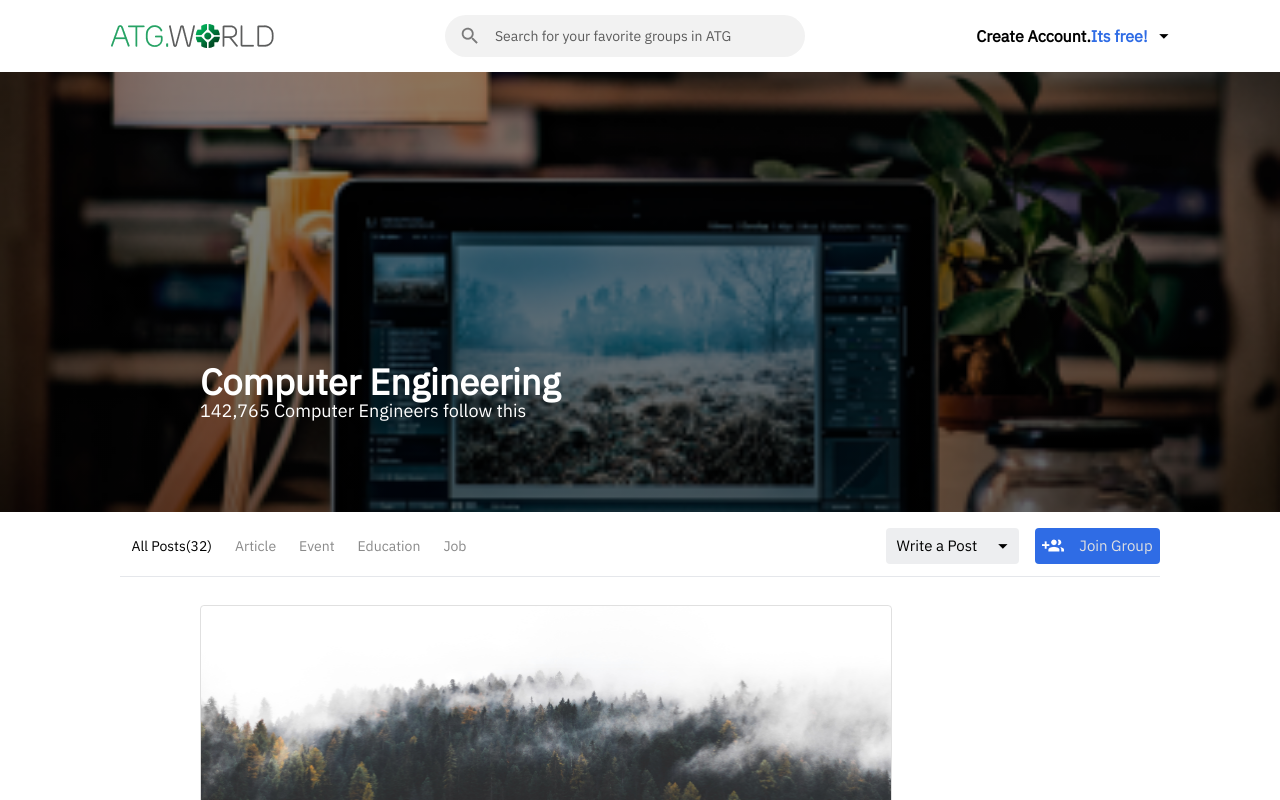
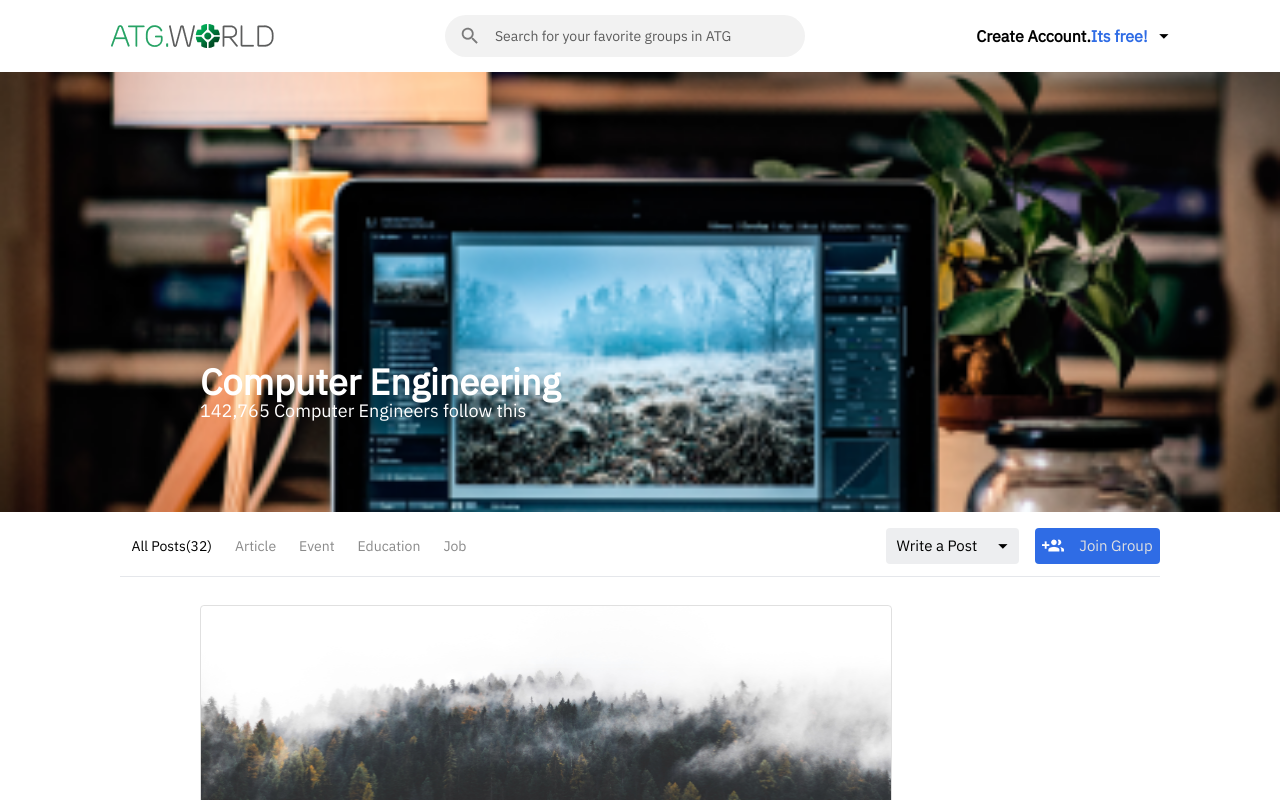
Before and after one commit to NaragintiChanduPriya/ATG, a React (Vite) app: page / in a window 1280 px wide. Shown: the top 800 px of the page. Built offline with nearby package versions, Linux system fonts and the light colour scheme.

Commit message:
Update maincontent.css

```diff
--- a/src/components/maincontent.css
+++ b/src/components/maincontent.css
@@ -1,6 +1,5 @@
 .main{
-    background: linear-gradient(180deg, rgba(0, 0, 0, 0.45) 0%, rgba(0, 0, 0, 0.6) 100%),
-    url('../assets/mainimg.png');
+    background: url('../assets/mainimg.png');
     /* z-index: -1; */
 
 @apply  h-[300px] sm:h-[440px] bg-no-repeat bg-cover bg-center  text-white  relative bg-[red] w-[full];
```
